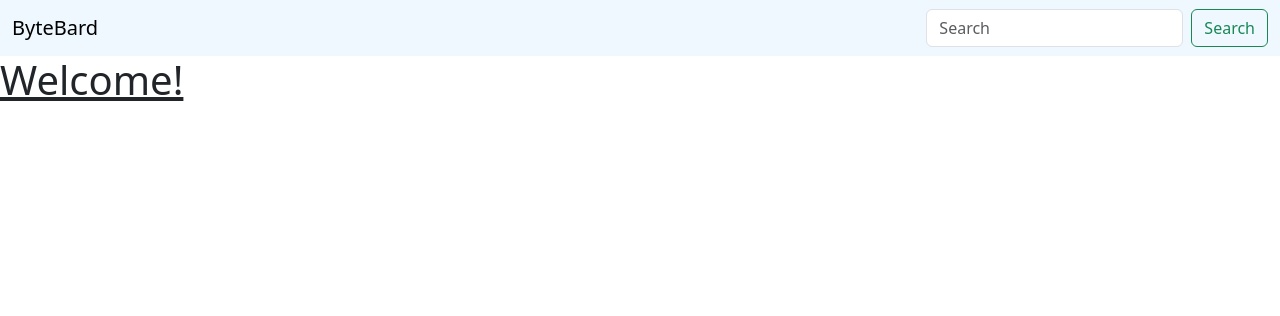
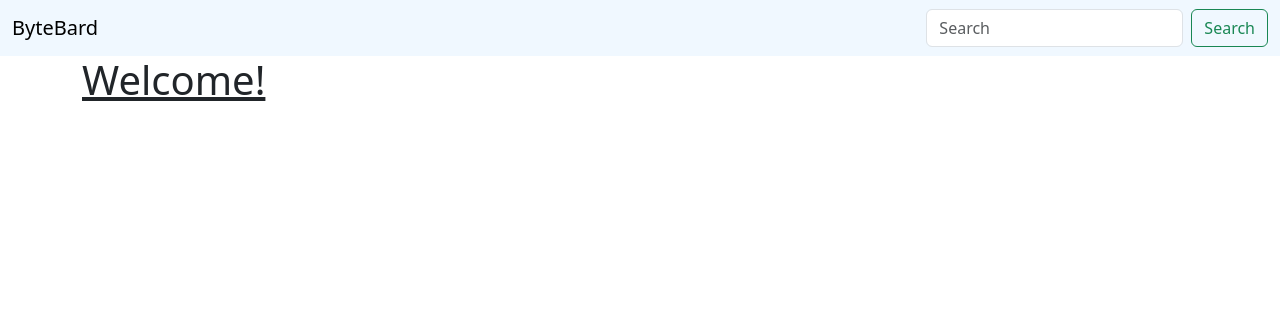
Before and after one commit to Tango0o0o/ByteBard, a Django app: page /home/ in a window 1280 px wide. Shown: the top 316 px of the page. Run offline with Django 4.2, Linux system fonts and the light colour scheme.

Commit message:
Update base.html to add default main content width

```diff
--- a/Main/templates/base.html
+++ b/Main/templates/base.html
@@ -28,9 +28,11 @@
     </nav>
 
 
-    {% block content%}
+    <div class="container-lg">
+        {% block content%}
 
-    {% endblock %}
+        {% endblock %}
+    </div>
     <script src="https://cdn.jsdelivr.net/npm/@popperjs/core@2.11.8/dist/umd/popper.min.js" integrity="sha384-I7E8VVD/ismYTF4hNIPjVp/Zjvgyol6VFvRkX/vR+Vc4jQkC+hVqc2pM8ODewa9r" crossorigin="anonymous"></script>
 <script src="https://cdn.jsdelivr.net/npm/bootstrap@5.3.2/dist/js/bootstrap.min.js" integrity="sha384-BBtl+eGJRgqQAUMxJ7pMwbEyER4l1g+O15P+16Ep7Q9Q+zqX6gSbd85u4mG4QzX+" crossorigin="anonymous"></script>
     <script src="https://cdn.jsdelivr.net/npm/bootstrap@5.3.2/dist/js/bootstrap.bundle.min.js" integrity="sha384-C6RzsynM9kWDrMNeT87bh95OGNyZPhcTNXj1NW7RuBCsyN/o0jlpcV8Qyq46cDfL" crossorigin="anonymous"></script>
```
